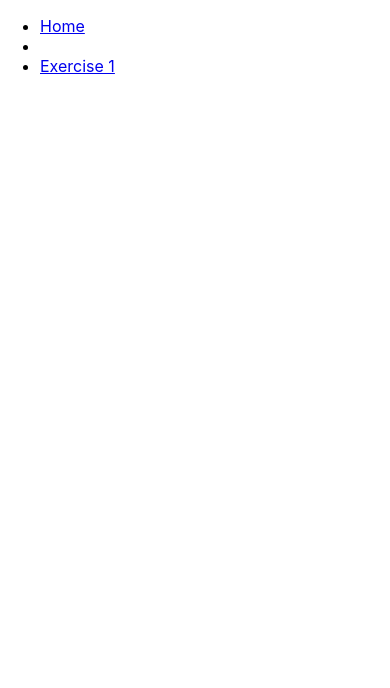
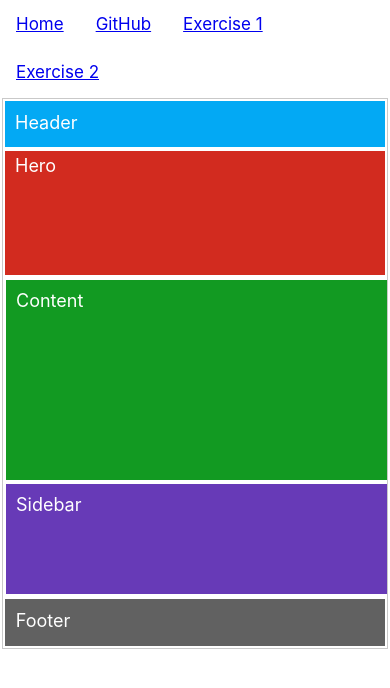
Before and after one commit to ericpchoy/playground, a React (Create React App) app: page /Exercise2 in a window 390 px wide. Shown: the top 688 px of the page. Built offline with nearby package versions, Linux system fonts and the light colour scheme.

Commit message:
Exercise 1 Exercise 2 Github

```diff
--- a/src/App.css
+++ b/src/App.css
@@ -36,3 +36,38 @@
     transform: rotate(360deg);
   }
 }
+
+nav {
+  overflow: hidden;
+  background-color: white;
+}
+
+nav ul {
+  list-style: none;
+  margin: 0;
+  padding: 0;
+}
+
+nav li {
+  float: left;
+  color: #f2f2f2;
+  text-align: center;
+  padding: 14px 16px;
+  text-decoration: none;
+  font-size: 17px;
+}
+/*
+nav li:hover {
+  background-color: #ddd;
+  color: black;
+}
+
+nav li:active {
+  background-color: #4CAF50;
+  color: white;
+}
+
+.active {
+  background-color: #4CAF50;
+  color: white;
+} */
--- a/src/App.js
+++ b/src/App.js
@@ -1,8 +1,9 @@
 // import logo from './logo.svg';
 // import './App.css';
 import React from 'react';
-import { BrowserRouter as Router, Route, Switch, Link } from 'react-router-dom';
+import { BrowserRouter as Router, Route, Switch, NavLink } from 'react-router-dom';
 import Exercise1 from "./Homework/Exercise1"
+import Exercise2 from "./Homework/Exercise2"
 
 
 
@@ -13,23 +14,65 @@ function App() {
     <nav>
       <ul>
         <li>
-          <Link to="/">Home</Link>
+          <NavLink exact to="/">Home</NavLink>
         </li>
         <li>
-          <Link to="/"></Link>
+         <NavLink to="/GitHub" target="_blank" rel='noopener noreferrer'>GitHub</NavLink>
+         </li>
+        <li>
+          <NavLink to="/Exercise1">Exercise 1</NavLink>
         </li>
         <li>
-          <Link to="/Exercise1">Exercise 1</Link>
+          <NavLink to="/Exercise2">Exercise 2</NavLink>
         </li>
       </ul>
     </nav>
+
     <Switch>
+      <Route path='/GitHub' component={() => {
+      window.location.replace('https://github.com/ericpchoy/playground');
+      return null;
+     }}/>
 
-      <Route path="/Exercise1" component={Exercise1} />
-    </Switch>
+     <Route path="/Exercise1" component={Exercise1} />
+     <Route path="/Exercise2" component={Exercise2} />
+
+     </Switch>
+
 
     </Router>
   );
 }
+// <Router>
+
+    // <nav>
+    //   <ul>
+    //     <li>
+    //       <NavLink to="/">Home</NavLink>
+    //     </li>
+    //     <li>
+    //       <NavLink to="/GitHub" target="_blank" rel='noopener noreferrer'>GitHub</NavLink>
+    //     </li>
+    //     <li>
+    //       <NavLink to="/Exercise1">Exercise 1</NavLink>
+    //     </li>
+    //     <li>
+    //       <NavLink to="/Exercise2">Exercise 2</NavLink>
+    //     </li>
+    //   </ul>
+    // </nav>
+    // <Switch>
+    // <Route path='/GitHub' component={() => {
+    //  window.location.href = 'https://github.com/ericpchoy/playground';
+    //  return null;
+    // }}/>
+
+    // <Route path="/Exercise1" component={Exercise1} />
+
+    // <Route path="/Exercise2" component={Exercise2} />
+
+    // </Switch>
+
+    // </Router>
 
 export default App;
--- /dev/null
+++ b/src/CSS Styles/Exercise2.css
@@ -0,0 +1,100 @@
+.container {
+    border: 1px solid rgb(201,201,201);
+    margin: 2px;
+    overflow: hidden;
+}
+
+.header {
+    background-color: rgb(3,169,244);
+    color: white;
+    padding-left: 10px;
+    padding-top: .7rem;
+    font-size: large;
+    border: 2px solid white;
+    height: 35px;
+}
+.hero {
+    background-color: #d22b1f;
+    color: white;
+    padding-top: 1vw;
+    padding-left: 10px;
+    font-size: large;
+    border: 2px solid white;
+    height: 120px;
+}
+
+ .mid {
+    display: flex;
+    flex-direction: row;
+
+}
+
+.content {
+    background-color: #129a22;
+    color: white;
+    padding: 10px;
+    font-size: large;
+    border: 2px solid white;
+    height: 270px;
+    width: 122.5%;
+    float: left;
+
+}
+
+.sidebar {
+    background-color: #673ab7;
+    color: white;
+    padding: 10px;
+    font-size: large;
+    border: 2px solid white;
+    height: 270px;
+    width: 76%;
+    float: right;
+}
+
+.footer {
+    background-color: #616161;
+    color: white;
+    padding: .6em;
+    font-size: large;
+    border: 2px solid white;
+    height: 25px;
+}
+
+@media only screen and (max-width:640px) {
+    .container {
+        border: 1px solid rgb(201,201,201);
+        margin: 2px;
+        overflow: hidden;
+    }
+
+    .mid {
+        display: flex;
+        flex-wrap: wrap;
+        flex-direction: column;
+        border: 1px solid white;
+    }
+
+    .content {
+        background-color: #129a22;
+        color: white;
+        padding: 10px;
+        font-size: large;
+        border: 2px solid white;
+        height: 180px;
+        width: 96%;
+
+    }
+
+    .sidebar {
+        background-color: #673ab7;
+        color: white;
+        padding-left: 10px;
+        padding-right: 10px;
+        font-size: large;
+        border: 2px solid white;
+        height: 90px;
+        width: 96%;
+
+    }
+}
--- a/src/Homework/Exercise1.js
+++ b/src/Homework/Exercise1.js
@@ -9,7 +9,7 @@ function Exercise1() {
      <form>
         <label for="fname">First name:</label>
         <br></br>
-        <input type="text" id="fname" name="fname" maxLength='128'></input>
+        <input type="text" id="fname" name="fname" maxLength='128' required></input>
         <br></br>
         <label for="lname">Last name:</label>
         <br></br>
--- /dev/null
+++ b/src/Homework/Exercise2.js
@@ -0,0 +1,31 @@
+import React from "react"
+import '../CSS Styles/Exercise2.css'
+
+function Exercise2() {
+
+
+  return (
+        <div className="container">
+            <div className="header">Header</div>
+
+            <div className="hero">Hero</div>
+
+            <div className="mid">
+
+            <div className="content">Content</div>
+
+            <div className="sidebar">Sidebar</div>
+
+            </div>
+
+            <div className="footer">Footer</div>
+
+
+
+
+
+        </div>
+  )
+}
+
+export default Exercise2;
```
